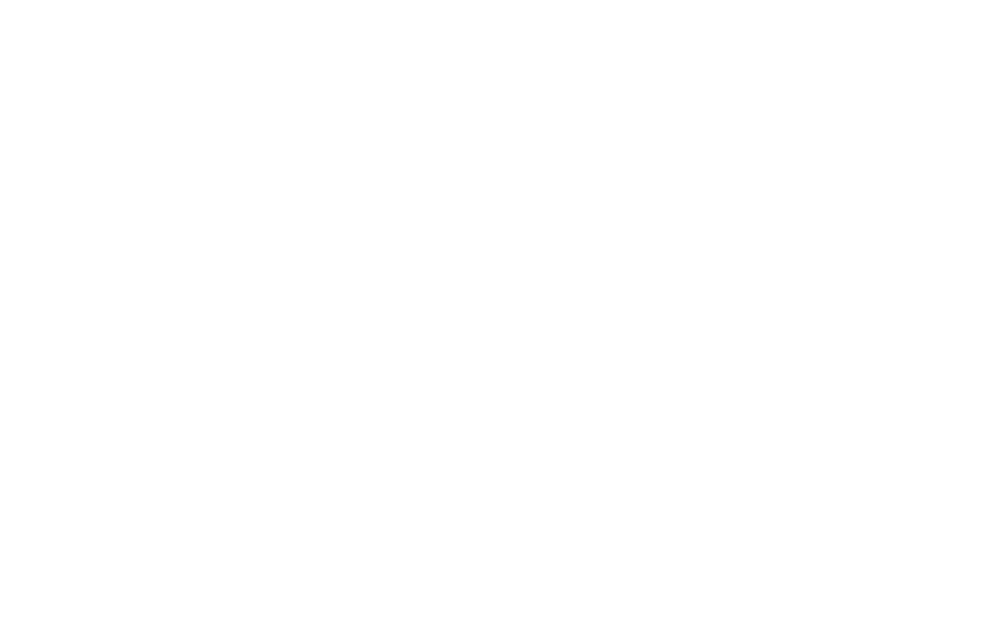
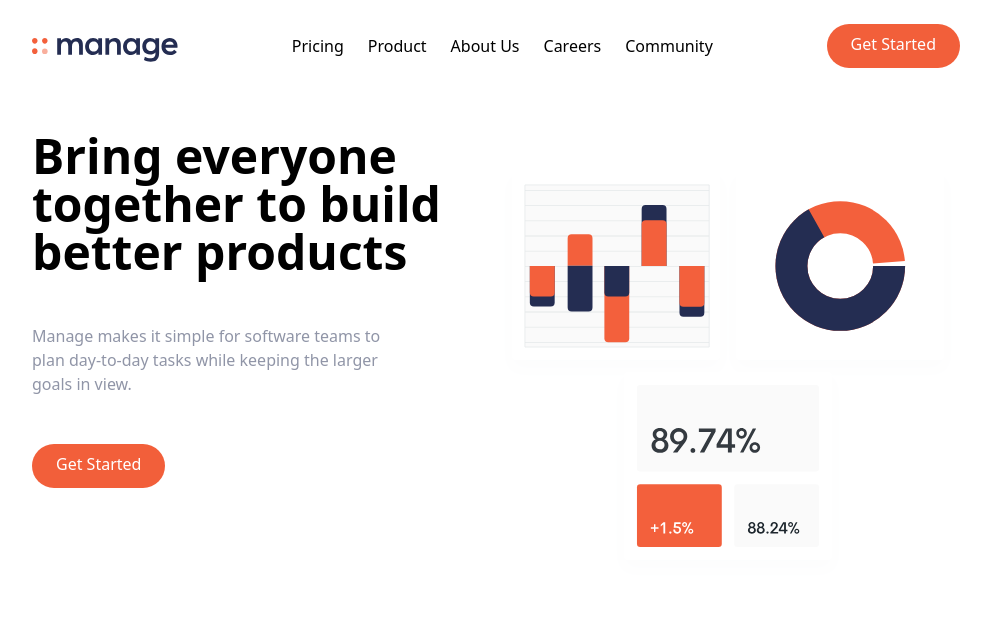
Before and after one commit to ehandresen/tailwind-first-app, a website: page index.html in a window 1280 px wide. Shown: the whole page, without its empty margins (144-1135 px from the left). Drawn offline with Linux system fonts and the light colour scheme.

Commit message:
added hero section

```diff
--- a/index.html
+++ b/index.html
@@ -10,6 +10,59 @@
     <!-- Navbar -->
     <nav class="relative container mx-auto p-6">
       <!-- flex container -->
+      <div class="flex items-center justify-between">
+        <!-- Logo -->
+        <div class="pt-2">
+          <img src="img/logo.svg" alt="" />
+        </div>
+        <!-- menu items -->
+        <div class="hidden space-x-6 md:flex">
+          <a href="#" class="hover:text-darkGrayishBlue">Pricing</a>
+          <a href="#" class="hover:text-darkGrayishBlue">Product</a>
+          <a href="#" class="hover:text-darkGrayishBlue">About Us</a>
+          <a href="#" class="hover:text-darkGrayishBlue">Careers</a>
+          <a href="#" class="hover:text-darkGrayishBlue">Community</a>
+        </div>
+        <!-- button -->
+        <a
+          href="#"
+          class="hidden p-3 px-6 pt-2 text-white bg-brightRed rounded-full baseline hover:bg-brightRedLight md:block"
+          >Get Started</a
+        >
+      </div>
     </nav>
+
+    <!-- hero section -->
+    <section id="hero">
+      <!-- flex container -->
+      <div
+        class="container flex flex-col-reverse items-center px-6 mx-auto mt-10 space-y-0 md:space-y-0 md:flex-row"
+      >
+        <!-- left item -->
+        <div class="flex flex-col mb-32 space-y-12 md:w-1/2">
+          <h1
+            class="max-w-md text-4xl font-bold text-center md:text-5xl md:text-left"
+          >
+            Bring everyone together to build better products
+          </h1>
+          <p class="max-w-sm text-center text-darkGrayishBlue md:text-left">
+            Manage makes it simple for software teams to plan day-to-day tasks
+            while keeping the larger goals in view.
+          </p>
+          <div class="flex justify-center md:justify-start">
+            <a
+              href="#"
+              class="p-3 px-6 pt-2 text-white bg-brightRed rounded-full baseline hover:bg-brightRedLight"
+              >Get Started</a
+            >
+          </div>
+        </div>
+
+        <!-- image -->
+        <div class="md:w-1/2">
+          <img src="img/illustration-intro.svg" alt="" />
+        </div>
+      </div>
+    </section>
   </body>
 </html>
```
Also changed, not shown: css/main.css.
